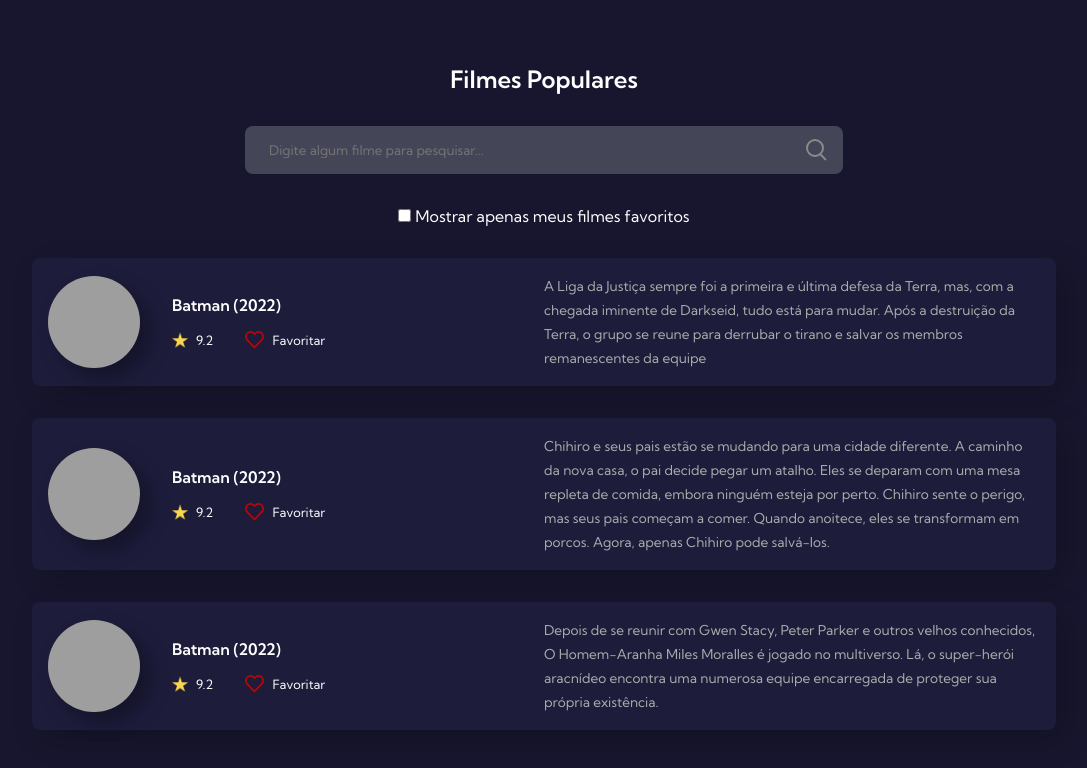
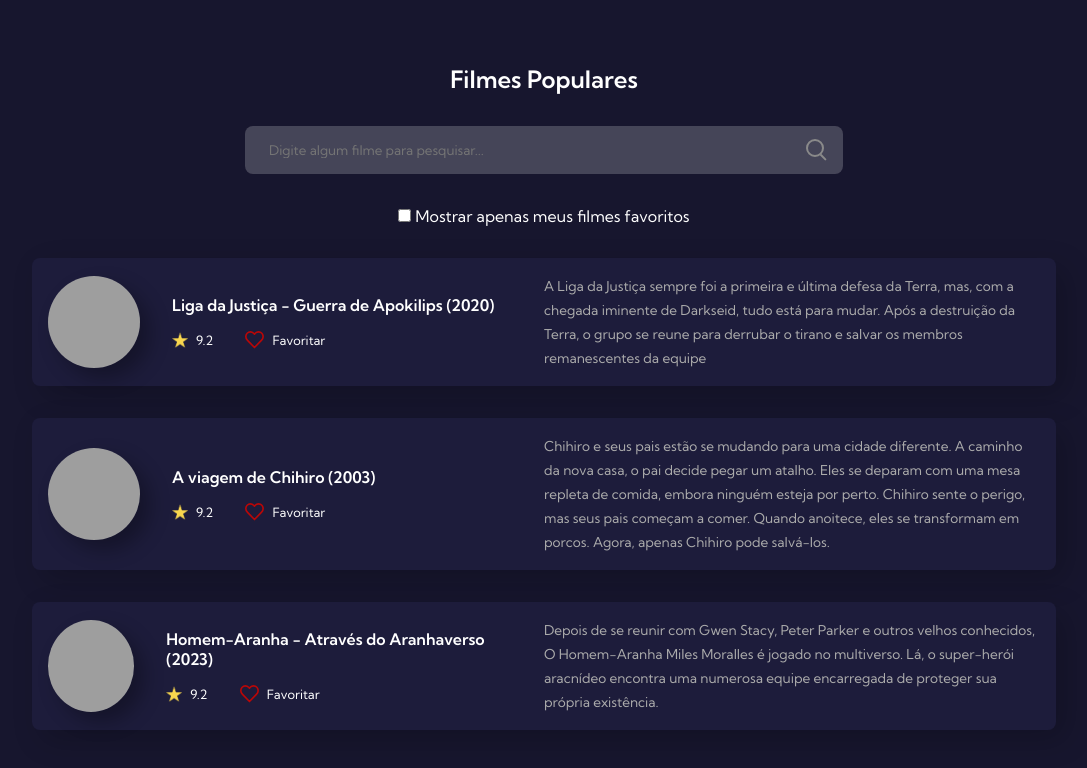
Before and after one commit to FelipeRFN/7DaysOfCode, a plain HTML site: page index.html in a window 1280 px wide. Shown: the whole page, without its empty margins (96-1183 px from the left). Drawn offline with Linux system fonts and the light colour scheme; grey boxes are pictures that could not be loaded.

Commit message:
Update index.html
Alterando data de lançamento e nome de filmes

```diff
--- a/index.html
+++ b/index.html
@@ -28,7 +28,7 @@
             <img src="https://m.media-amazon.com/images/M/MV5BYzdmM2I0OGItNWVjMS00MGE0LTllNWEtOTU3MDFiNWU1YTE5XkEyXkFqcGdeQXVyMTEyNzgwMDUw._V1_.jpg" alt="Liga da Justiça - Guerra de Apokolips (2020)"/>
           </div>
           <div class="movie-text">
-            <h4>Batman (2022)</h4>
+            <h4>Liga da Justiça - Guerra de Apokilips (2020)</h4>
             <div class="rating-favorites">
               <div class="rating">
                 <img src="images/star.png" alt="Star Icon"/>
@@ -52,7 +52,7 @@
             <img src="https://br.web.img3.acsta.net/pictures/210/527/21052756_20131024195513383.jpg" alt="A viagem de Chihiro (2003)"/>
           </div>
           <div class="movie-text">
-            <h4>Batman (2022)</h4>
+            <h4>A viagem de Chihiro (2003)</h4>
             <div class="rating-favorites">
               <div class="rating">
                 <img src="images/star.png" alt="Star Icon"/>
@@ -76,7 +76,7 @@
             <img src="https://m.media-amazon.com/images/I/8105Oc1+FPL.jpg" alt="Homem-Aranha - Através do Aranhaverso (2023)"/>
           </div>
           <div class="movie-text">
-            <h4>Batman (2022)</h4>
+            <h4>Homem-Aranha - Através do Aranhaverso  (2023)</h4>
             <div class="rating-favorites">
               <div class="rating">
                 <img src="images/star.png" alt="Star Icon"/>
```
